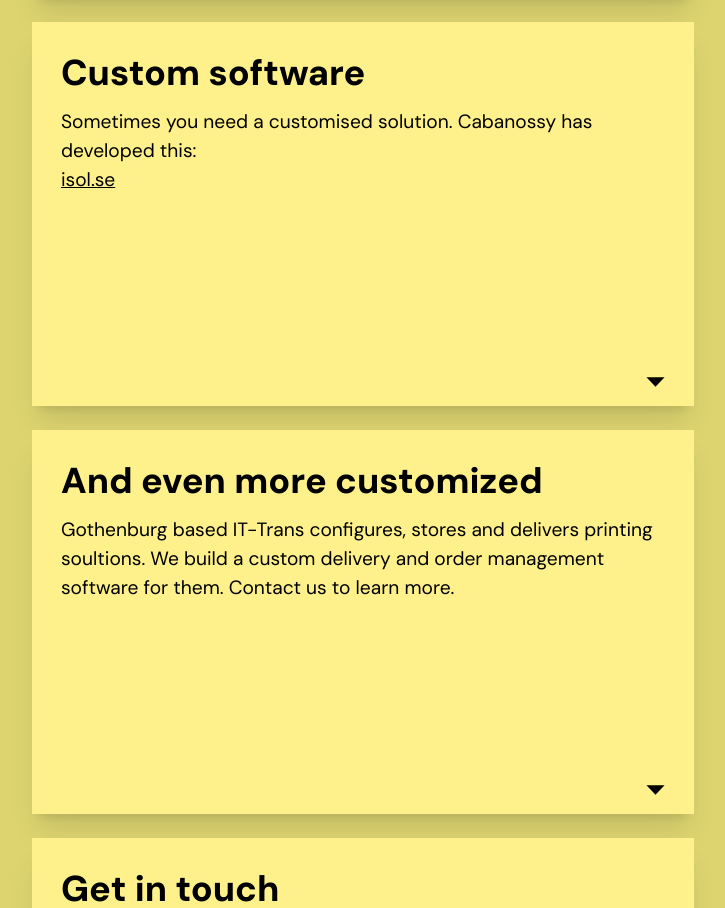
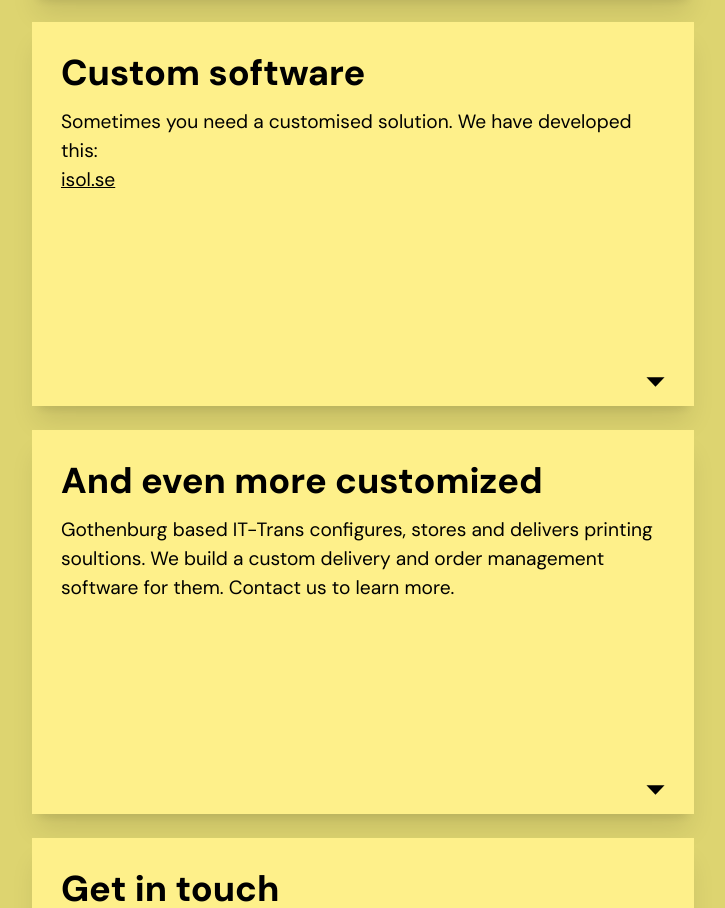
Before and after one commit to insulationman/cabanossy-se, a React (Vite) app: page / in a window 1280 px wide. Shown: the part 2287-3195 px from the top of the page, without its empty margins (277-1002 px from the left). Built offline with nearby package versions, Linux system fonts and the light colour scheme.

Commit message:
Update custom software link in App.tsx

```diff
--- a/src/App.tsx
+++ b/src/App.tsx
@@ -103,8 +103,7 @@ function App() {
         </Card>
         <Card title="Custom software">
           <p>
-            Sometimes you need a customised solution. Cabanossy has developed
-            this:
+            Sometimes you need a customised solution. We have developed this:
           </p>
           <a
             href="https://isol.se"
```
